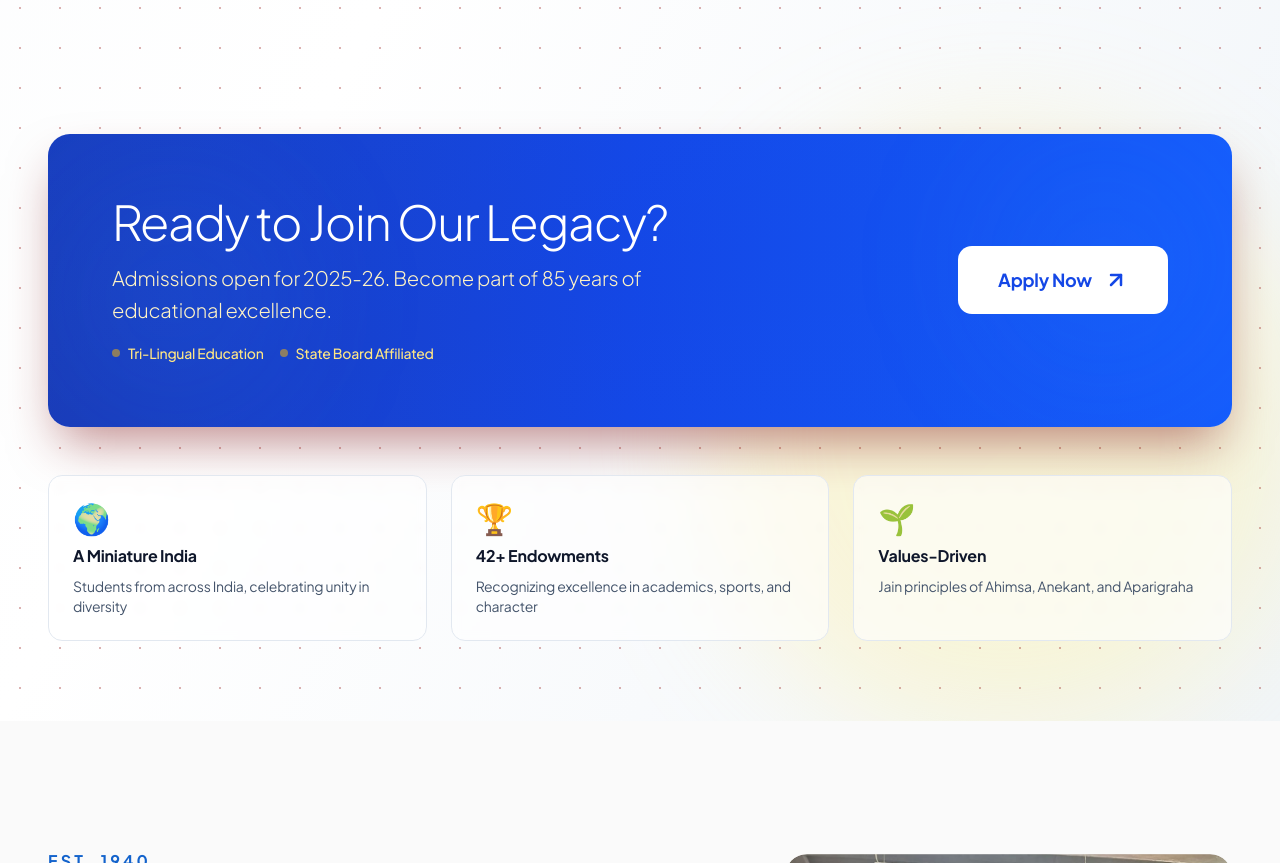
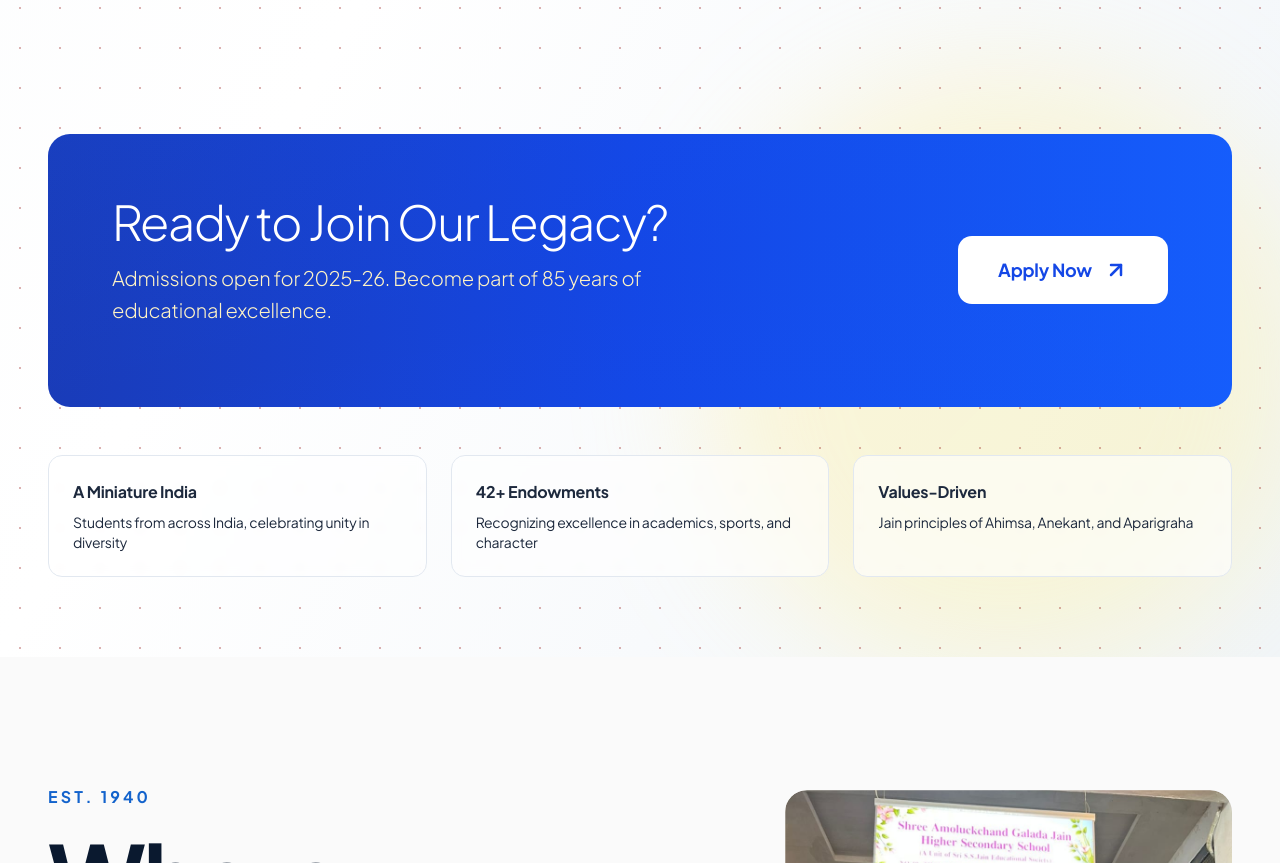
Before and after one commit to jeetendrapatel5/ag-jain-school, a Next.js app: page / in a window 1280 px wide. Shown: the part 2740-3603 px from the top of the page. Built offline with nearby package versions, Linux system fonts and the light colour scheme.

Commit message:
add counter animations on Programs.tsx

```diff
--- a/components/sections/Programs.tsx
+++ b/components/sections/Programs.tsx
@@ -9,6 +9,11 @@ export default function SchoolProgramsHero() {
 
   // Added mounted state
   const [mounted, setMounted] = useState(false);
+
+  // Counter states for animations
+  const [legacyCount, setLegacyCount] = useState(0);
+  const [studentsCount, setStudentsCount] = useState(0);
+  const [facultyCount, setFacultyCount] = useState(0);
 
   // TYPING FIX 1: Typed Refs
   const headerRef = useRef<HTMLDivElement>(null);
@@ -22,7 +27,6 @@ export default function SchoolProgramsHero() {
   useEffect(() => {
     setMounted(true);
 
-    // TYPING FIX 2: Added ': MouseEvent' type
     const handleMouseMove = (e: MouseEvent) => {
       setMousePosition({
         x: e.clientX,
@@ -35,13 +39,26 @@ export default function SchoolProgramsHero() {
   }, []);
 
   useEffect(() => {
-    const script = document.createElement('script');
-    script.src = 'https://cdnjs.cloudflare.com/ajax/libs/gsap/3.12.5/gsap.min.js';
-    script.async = true;
+    // 1. Load GSAP Main Core
+    const gsapScript = document.createElement('script');
+    gsapScript.src = 'https://cdnjs.cloudflare.com/ajax/libs/gsap/3.12.5/gsap.min.js';
+    gsapScript.async = true;
 
-    script.onload = () => {
-      // TYPING FIX 3: Cast window to any to access custom property gsap
+    // 2. Load ScrollTrigger Plugin
+    const stScript = document.createElement('script');
+    stScript.src = 'https://cdnjs.cloudflare.com/ajax/libs/gsap/3.12.5/ScrollTrigger.min.js';
+    stScript.async = true;
+
+    gsapScript.onload = () => {
+      document.head.appendChild(stScript);
+    };
+
+    stScript.onload = () => {
       const gsap = (window as any).gsap;
+      const ScrollTrigger = (window as any).ScrollTrigger;
+
+      // Register the plugin
+      gsap.registerPlugin(ScrollTrigger);
 
       const tl = gsap.timeline({ defaults: { ease: 'power3.out' } });
 
@@ -58,6 +75,47 @@ export default function SchoolProgramsHero() {
 
       gsap.to(badgeRef.current, { y: -8, rotation: 2, duration: 3, repeat: -1, yoyo: true, ease: 'sine.inOut' });
 
+      // FIXED COUNTER ANIMATIONS - Now with ScrollTrigger
+      // Trigger when the statsRef container enters the viewport
+      const counterTrigger = {
+        trigger: statsRef.current,
+        start: 'top 85%', // Starts when top of stats section is 85% down the screen
+        toggleActions: 'play none none none' // Only plays once
+      };
+
+      // Counter for "85+ years of legacy"
+      gsap.to({ value: 0 }, {
+        value: 85,
+        duration: 2.5,
+        ease: 'power2.out',
+        scrollTrigger: counterTrigger,
+        onUpdate: function() {
+          setLegacyCount(Math.round(this.targets()[0].value));
+        }
+      });
+
+      // Counter for "1000+ active students"
+      gsap.to({ value: 0 }, {
+        value: 1000,
+        duration: 2.5,
+        ease: 'power2.out',
+        scrollTrigger: counterTrigger,
+        onUpdate: function() {
+          setStudentsCount(Math.round(this.targets()[0].value));
+        }
+      });
+
+      // Counter for "90+ expert faculty"
+      gsap.to({ value: 0 }, {
+        value: 90,
+        duration: 2.5,
+        ease: 'power2.out',
+        scrollTrigger: counterTrigger,
+        onUpdate: function() {
+          setFacultyCount(Math.round(this.targets()[0].value));
+        }
+      });
+
       const handleGSAPScroll = () => {
         const scrolled = window.scrollY;
         if(headerRef.current) gsap.to(headerRef.current, { y: scrolled * 0.05, duration: 0.5, ease: 'power2.out' });
@@ -70,20 +128,22 @@ export default function SchoolProgramsHero() {
       return () => window.removeEventListener('scroll', handleGSAPScroll);
     };
 
-    document.head.appendChild(script);
+    document.head.appendChild(gsapScript);
+
     return () => {
-      if (document.head.contains(script)) document.head.removeChild(script);
+      if (document.head.contains(gsapScript)) document.head.removeChild(gsapScript);
+      if (document.head.contains(stScript)) document.head.removeChild(stScript);
     };
   }, []);
 
-  // TYPING FIX 4: Added types for program (any) and isEntering (boolean)
+  // ... (rest of the component remains exactly as you provided)
+
+  // Typed hover handler
   const handleCardHover = (program: any, isEntering: boolean) => {
     setHoveredCard(isEntering ? program.id : null);
 
-    // TYPING FIX 5: Cast window to any for gsap access
     if ((window as any).gsap && cardsRef.current[program.id]) {
       const card = cardsRef.current[program.id];
-      // Using optional chaining (?) to stay safe if elements aren't found
       const icon = card?.querySelector('.icon-container');
       const arrow = card?.querySelector('.arrow-icon');
       const accentLine = card?.querySelector('.accent-line');
@@ -170,30 +230,19 @@ export default function SchoolProgramsHero() {
 
   return (
     <div className="min-h-screen bg-gradient-to-br from-slate-50 via-white to-slate-100 overflow-hidden relative">
+      {/* Background blobs */}
       <div className="absolute inset-0 overflow-hidden pointer-events-none">
         <div
           className="absolute w-[600px] h-[600px] bg-gradient-to-br from-red-200/30 to-orange-200/30 rounded-full blur-3xl transition-all duration-1000 ease-out"
-          style={{
-            top: '5%',
-            left: '0%',
-            transform: getTransform(0.03, 0.03)
-          }}
+          style={{ top: '5%', left: '0%', transform: getTransform(0.03, 0.03) }}
         />
         <div
           className="absolute w-[600px] h-[600px] bg-gradient-to-br from-amber-200/30 to-yellow-200/30 rounded-full blur-3xl transition-all duration-1000 ease-out"
-          style={{
-            bottom: '0%',
-            right: '0%',
-            transform: getTransform(-0.04, -0.04)
-          }}
+          style={{ bottom: '0%', right: '0%', transform: getTransform(-0.04, -0.04) }}
         />
         <div
           className="absolute w-[500px] h-[500px] bg-gradient-to-br from-blue-200/30 to-cyan-200/30 rounded-full blur-3xl transition-all duration-1000 ease-out"
-          style={{
-            top: '40%',
-            left: '50%',
-            transform: getTransform(0.025, 0.025)
-          }}
+          style={{ top: '40%', left: '50%', transform: getTransform(0.025, 0.025) }}
         />
       </div>
 
@@ -213,18 +262,11 @@ export default function SchoolProgramsHero() {
           </div>
 
           <div ref={titleRef} className="mb-10">
-            <h1 className="text-6xl sm:text-7xl lg:text-8xl font-extralight text-slate-900 tracking-tight leading-none">
-              Shape Your
-            </h1>
-            <h1 className="text-6xl sm:text-7xl lg:text-8xl font-semibold bg-gradient-to-r from-blue-800 via-blue-700 to-blue-600 bg-clip-text text-transparent tracking-tight leading-none mt-2">
-              Academic Journey
-            </h1>
+            <h1 className="text-6xl sm:text-7xl lg:text-8xl font-extralight text-slate-900 tracking-tight leading-none">Shape Your</h1>
+            <h1 className="text-6xl sm:text-7xl lg:text-8xl font-semibold bg-gradient-to-r from-blue-800 via-blue-700 to-blue-600 bg-clip-text text-transparent tracking-tight leading-none mt-2">Academic Journey</h1>
           </div>
 
-          <p
-            ref={subtitleRef}
-            className="text-xl sm:text-2xl text-slate-600 font-light leading-relaxed max-w-2xl mb-8"
-          >
+          <p ref={subtitleRef} className="text-xl sm:text-2xl text-slate-600 font-light leading-relaxed max-w-2xl mb-8">
             Choose from our comprehensive programs designed to nurture excellence, character, and leadership. From foundation to specialization, we guide every step.
           </p>
 
@@ -234,7 +276,7 @@ export default function SchoolProgramsHero() {
                 <Star className="w-6 h-6 text-white" fill="white" />
               </div>
               <div>
-                <div className="text-2xl font-bold text-slate-900">85+</div>
+                <div className="text-2xl font-bold text-slate-900">{legacyCount}+</div>
                 <div className="text-sm text-slate-600">Years Legacy</div>
               </div>
             </div>
@@ -243,7 +285,7 @@ export default function SchoolProgramsHero() {
                 <Users className="w-6 h-6 text-white" />
               </div>
               <div>
-                <div className="text-2xl font-bold text-slate-900">1,000+</div>
+                <div className="text-2xl font-bold text-slate-900">{studentsCount.toLocaleString()}+</div>
                 <div className="text-sm text-slate-600">Active Students</div>
               </div>
             </div>
@@ -252,21 +294,20 @@ export default function SchoolProgramsHero() {
                 <Award className="w-6 h-6 text-white" />
               </div>
               <div>
-                <div className="text-2xl font-bold text-slate-900">90+</div>
+                <div className="text-2xl font-bold text-slate-900">{facultyCount}+</div>
                 <div className="text-sm text-slate-600">Expert Faculty</div>
               </div>
             </div>
           </div>
         </div>
 
+        {/* ... The rest of your JSX remains completely unchanged ... */}
         <div className="flex flex-col lg:flex-row gap-8 lg:gap-8">
-          {programs.map((program, index) => {
+          {programs.map((program) => {
             const Icon = program.icon;
-
             return (
               <div
                 key={program.id}
-                // TYPING FIX 6: Cast index as any to satisfy ref type if needed, or simply assign
                 ref={el => { cardsRef.current[program.id as any] = el; }}
                 className="group cursor-pointer lg:flex-1"
                 onMouseEnter={() => handleCardHover(program, true)}
@@ -274,57 +315,34 @@ export default function SchoolProgramsHero() {
               >
                 <div className={`relative h-full bg-white/90 backdrop-blur-xl border border-slate-200/80 rounded-2xl transition-all duration-700 hover:border-slate-300 hover:shadow-2xl ${program.glowColor} ${program.hoverBg} overflow-hidden`}>
                   <div className={`absolute inset-0 bg-gradient-to-br ${program.accentGradient} opacity-0 group-hover:opacity-[0.07] transition-opacity duration-700`} />
-
                   <div className={`accent-line absolute top-0 left-0 right-0 h-1 bg-gradient-to-r ${program.accentGradient} transform origin-left scale-x-0 shadow-lg`} />
-
                   <div className="relative p-12 sm:p-14">
                     <div className="mb-14 relative">
                       <div className={`glow-effect absolute inset-0 ${program.accent} opacity-20 blur-2xl scale-110 transition-all duration-500`} />
-
                       <div className={`icon-container relative w-20 h-20 bg-gradient-to-br ${program.accentGradient} rounded-2xl flex items-center justify-center shadow-xl ${program.glowColor} transition-all duration-500`}>
-                        <Icon
-                          className="w-10 h-10 text-white"
-                          strokeWidth={1.5}
-                        />
+                        <Icon className="w-10 h-10 text-white" strokeWidth={1.5} />
                       </div>
                     </div>
-
                     <div className="card-content space-y-8">
                       <div>
-                        <h3 className="card-title text-4xl font-light text-slate-900 mb-2 tracking-tight">
-                          {program.title}
-                        </h3>
+                        <h3 className="card-title text-4xl font-light text-slate-900 mb-2 tracking-tight">{program.title}</h3>
                         <p className="text-lg text-slate-600 font-medium mb-4">{program.subtitle}</p>
                         <div className="flex flex-wrap gap-2">
-                          <div className={`stats-badge inline-block px-4 py-1.5 text-xs font-bold bg-gradient-to-r ${program.accentGradient} text-white rounded-full shadow-lg`}>
-                            {program.stats}
-                          </div>
-                          <div className="inline-block px-4 py-1.5 text-xs font-semibold text-slate-600 bg-slate-100 rounded-full">
-                            {program.students}
-                          </div>
+                          <div className={`stats-badge inline-block px-4 py-1.5 text-xs font-bold bg-gradient-to-r ${program.accentGradient} text-white rounded-full shadow-lg`}>{program.stats}</div>
+                          <div className="inline-block px-4 py-1.5 text-xs font-semibold text-slate-600 bg-slate-100 rounded-full">{program.students}</div>
                         </div>
                       </div>
-
-                      <p className="text-slate-600 text-lg leading-relaxed font-light">
-                        {program.description}
-                      </p>
-
+                      <p className="text-slate-600 text-lg leading-relaxed font-light">{program.description}</p>
                       <div className="flex flex-wrap gap-2">
                         {program.subjects.map((subject, idx) => (
-                          <span key={idx} className="px-3 py-1 text-xs font-medium text-slate-700 bg-white/60 border border-slate-200 rounded-lg">
-                            {subject}
-                          </span>
+                          <span key={idx} className="px-3 py-1 text-xs font-medium text-slate-700 bg-white/60 border border-slate-200 rounded-lg">{subject}</span>
                         ))}
                       </div>
-
                       <div className="pt-4">
                         <div className="inline-flex items-center gap-3 text-base font-bold text-slate-900 group-hover:text-blue-500 transition-colors duration-300">
                           <span>Explore Program</span>
                           <div className={`arrow-icon w-10 h-10 bg-gradient-to-br ${program.accentGradient} rounded-full flex items-center justify-center shadow-lg ${program.glowColor}`}>
-                            <ArrowUpRight
-                              className="w-5 h-5 text-white"
-                              strokeWidth={2.5}
-                            />
+                            <ArrowUpRight className="w-5 h-5 text-white" strokeWidth={2.5} />
                           </div>
                         </div>
                       </div>
@@ -337,57 +355,33 @@ export default function SchoolProgramsHero() {
         </div>
 
         <div ref={ctaRef} className="mt-32 sm:mt-40">
-          <div className="relative bg-gradient-to-r from-blue-800 via-blue-700 to-blue-600 p-12 sm:p-16 rounded-3xl shadow-2xl shadow-red-900/50 overflow-hidden">
+          <div className="relative bg-gradient-to-r from-blue-800 via-blue-700 to-blue-600 p-12 sm:p-16 rounded-3xl overflow-hidden">
             <div className="absolute inset-0 bg-gradient-to-br from-blue-600/20 via-transparent to-blue-600/20 opacity-50" />
-
-            <div className="absolute top-0 right-0 w-64 h-64 bg-blue-500/10 rounded-full blur-3xl" />
-            <div className="absolute bottom-0 left-0 w-64 h-64 bg-blue-500/10 rounded-full blur-3xl" />
-
             <div className="relative flex flex-col sm:flex-row items-start sm:items-center justify-between gap-8">
               <div className="max-w-xl">
-                <h3 className="text-4xl sm:text-5xl font-light text-white mb-4 tracking-tight">
-                  Ready to Join Our Legacy?
-                </h3>
-                <p className="text-xl text-amber-100 font-light leading-relaxed mb-4">
-                  Admissions open for 2025-26. Become part of 85 years of educational excellence.
-                </p>
-                <div className="flex items-center gap-4 text-amber-200">
-                  <div className="flex items-center gap-2">
-                    <div className="w-2 h-2 bg-amber-400 rounded-full animate-pulse" />
-                    <span className="text-sm font-medium">Tri-Lingual Education</span>
-                  </div>
-                  <div className="flex items-center gap-2">
-                    <div className="w-2 h-2 bg-amber-400 rounded-full animate-pulse" />
-                    <span className="text-sm font-medium">State Board Affiliated</span>
-                  </div>
-                </div>
+                <h3 className="text-4xl sm:text-5xl font-light text-white mb-4 tracking-tight">Ready to Join Our Legacy?</h3>
+                <p className="text-xl text-amber-100 font-light leading-relaxed mb-4">Admissions open for 2025-26. Become part of 85 years of educational excellence.</p>
               </div>
-              <button className="group px-10 py-5 bg-white text-blue-700 font-bold text-lg rounded-xl transition-all duration-300 hover:bg-amber-50 hover:shadow-2xl hover:shadow-white/30 flex items-center gap-3 hover:scale-105 active:scale-95">
+              <a href="/admissions" className="group px-10 py-5 bg-white text-blue-700 font-bold text-lg rounded-xl transition-all hover:text-white duration-300 hover:bg-blue-500 flex items-center gap-3 hover:scale-105 active:scale-95">
                 <span>Apply Now</span>
-                <ArrowUpRight
-                  className="w-6 h-6 transition-transform duration-300 group-hover:translate-x-1 group-hover:-translate-y-1"
-                  strokeWidth={2.5}
-                />
-              </button>
+                <ArrowUpRight className="w-6 h-6 transition-transform group-hover:translate-x-1 group-hover:-translate-y-1" strokeWidth={2.5} />
+              </a>
             </div>
           </div>
         </div>
 
         <div className="mt-12 grid md:grid-cols-3 gap-6">
-          <div className="bg-white/60 backdrop-blur-sm border border-slate-200 rounded-xl p-6 hover:shadow-lg transition-all">
-            <div className="text-3xl mb-2">🌍</div>
-            <h4 className="font-bold text-slate-900 mb-2">A Miniature India</h4>
-            <p className="text-sm text-slate-600">Students from across India, celebrating unity in diversity</p>
+          <div className="bg-white/60 backdrop-blur-sm border border-slate-200 hover:rounded-3xl hover:bg-blue-500 hover:text-white text-slate-800 rounded-xl p-6 hover:shadow-lg transition-all">
+            <h4 className="font-bold mb-2">A Miniature India</h4>
+            <p className="text-sm">Students from across India, celebrating unity in diversity</p>
           </div>
-          <div className="bg-white/60 backdrop-blur-sm border border-slate-200 rounded-xl p-6 hover:shadow-lg transition-all">
-            <div className="text-3xl mb-2">🏆</div>
-            <h4 className="font-bold text-slate-900 mb-2">42+ Endowments</h4>
-            <p className="text-sm text-slate-600">Recognizing excellence in academics, sports, and character</p>
+          <div className="bg-white/60 backdrop-blur-sm border border-slate-200 hover:rounded-3xl hover:bg-blue-500 hover:text-white text-slate-800 rounded-xl p-6 hover:shadow-lg transition-all">
+            <h4 className="font-bold mb-2">42+ Endowments</h4>
+            <p className="text-sm">Recognizing excellence in academics, sports, and character</p>
           </div>
-          <div className="bg-white/60 backdrop-blur-sm border border-slate-200 rounded-xl p-6 hover:shadow-lg transition-all">
-            <div className="text-3xl mb-2">🌱</div>
-            <h4 className="font-bold text-slate-900 mb-2">Values-Driven</h4>
-            <p className="text-sm text-slate-600">Jain principles of Ahimsa, Anekant, and Aparigraha</p>
+          <div className="bg-white/60 backdrop-blur-sm border border-slate-200 hover:rounded-3xl hover:bg-blue-500 hover:text-white text-slate-800 rounded-xl p-6 hover:shadow-lg transition-all">
+            <h4 className="font-bold mb-2">Values-Driven</h4>
+            <p className="text-sm">Jain principles of Ahimsa, Anekant, and Aparigraha</p>
           </div>
         </div>
       </div>
```
